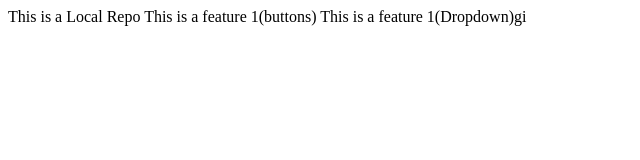
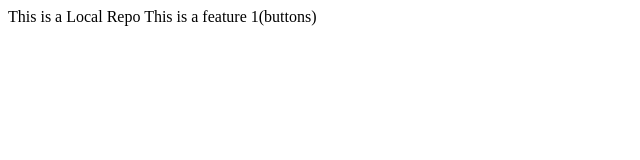
Before and after one commit to galisnehalathareddy2004-cmyk/Local-Repo, a plain HTML site: page index.html in a window 1280 px wide. Shown: the whole page, without its empty margins (0-640 px from the left). Drawn offline with Linux system fonts and the light colour scheme.

```diff
--- a/index.html
+++ b/index.html
@@ -1,5 +1,4 @@
 <p>
     This is a Local Repo
     This is a feature 1(buttons)
-    This is a feature 1(Dropdown)gi
 </p>
```
